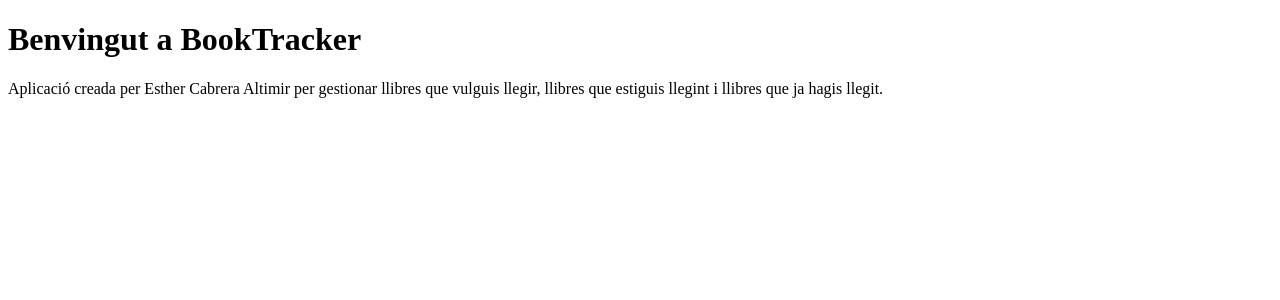
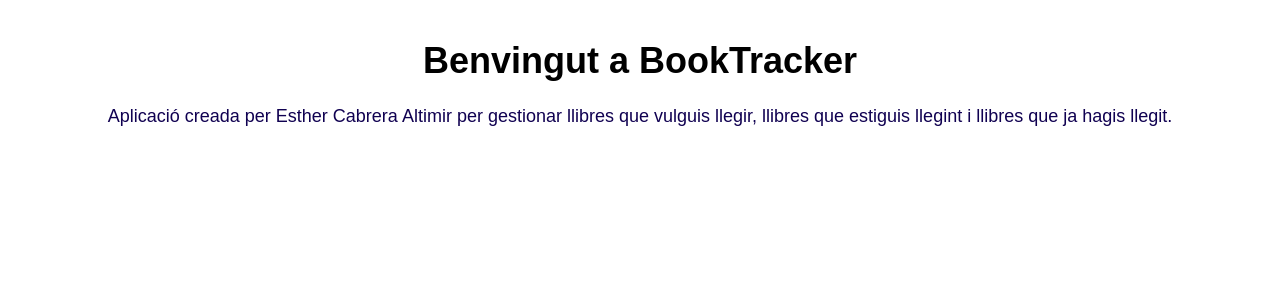
Before and after one commit to esther-cabrera/booktracker, an Angular app: page / in a window 1280 px wide. Shown: the top 300 px of the page. Built offline with nearby package versions, Linux system fonts and the light colour scheme.

Commit message:
Edició d'estil a l'arxiu component.scss

```diff
--- a/src/app/app.component.scss
+++ b/src/app/app.component.scss
@@ -0,0 +1,15 @@
+h1 {
+  color: #000000;
+  text-align: center;
+  font-size: 36px;
+  margin-top: 40px;
+  font-family: Arial, Helvetica, sans-serif;
+}
+
+p {
+  color: #100151;
+  text-align: center;
+  font-size: 18px;
+  margin: 20px;
+  font-family: Arial, Helvetica, sans-serif;
+}
```
